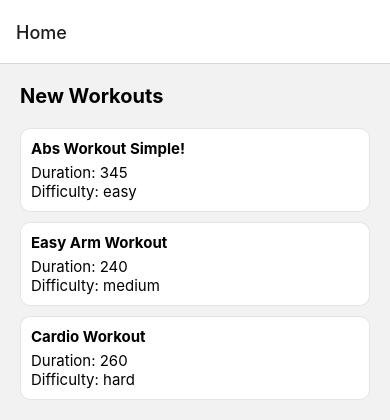
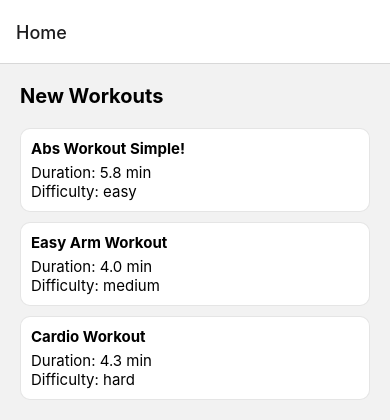
Before and after one commit to Jerga99/workout-app, a React Native app: screen /Home in a window 390 px wide. Shown: the top 420 px of the page. Built offline with nearby package versions, Linux system fonts and the light colour scheme.

Commit message:
sec to min

```diff
--- a/components/WorkoutItem.tsx
+++ b/components/WorkoutItem.tsx
@@ -1,6 +1,7 @@
 
 import { View, Text, StyleSheet } from "react-native";
 import { Workout } from "../types/data";
+import { secToMin } from "../utils/time";
 
 export default function WorkoutItem({item}: {item: Workout}) {
   return (
@@ -9,7 +10,7 @@
         style={styles.name}>{item.name}
       </Text>
       <Text
-        style={styles.duration}>Duration: {item.duration}
+        style={styles.duration}>Duration: {secToMin(item.duration)} min
       </Text>
       <Text
         style={styles.difficulty}>Difficulty: {item.difficulty}
--- /dev/null
+++ b/utils/time.ts
@@ -0,0 +1,6 @@
+
+
+
+export function secToMin(sec: number) {
+  return (sec / 60).toFixed(1);
+}
```
